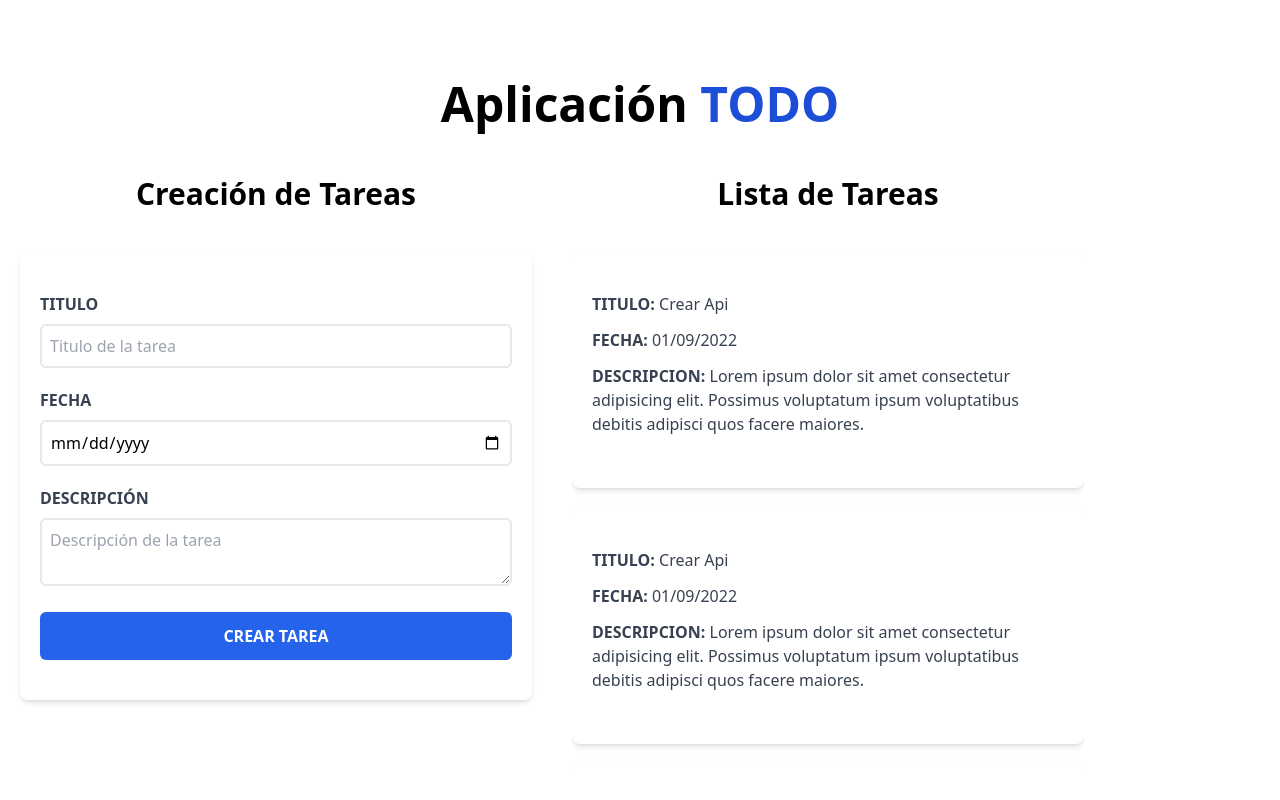
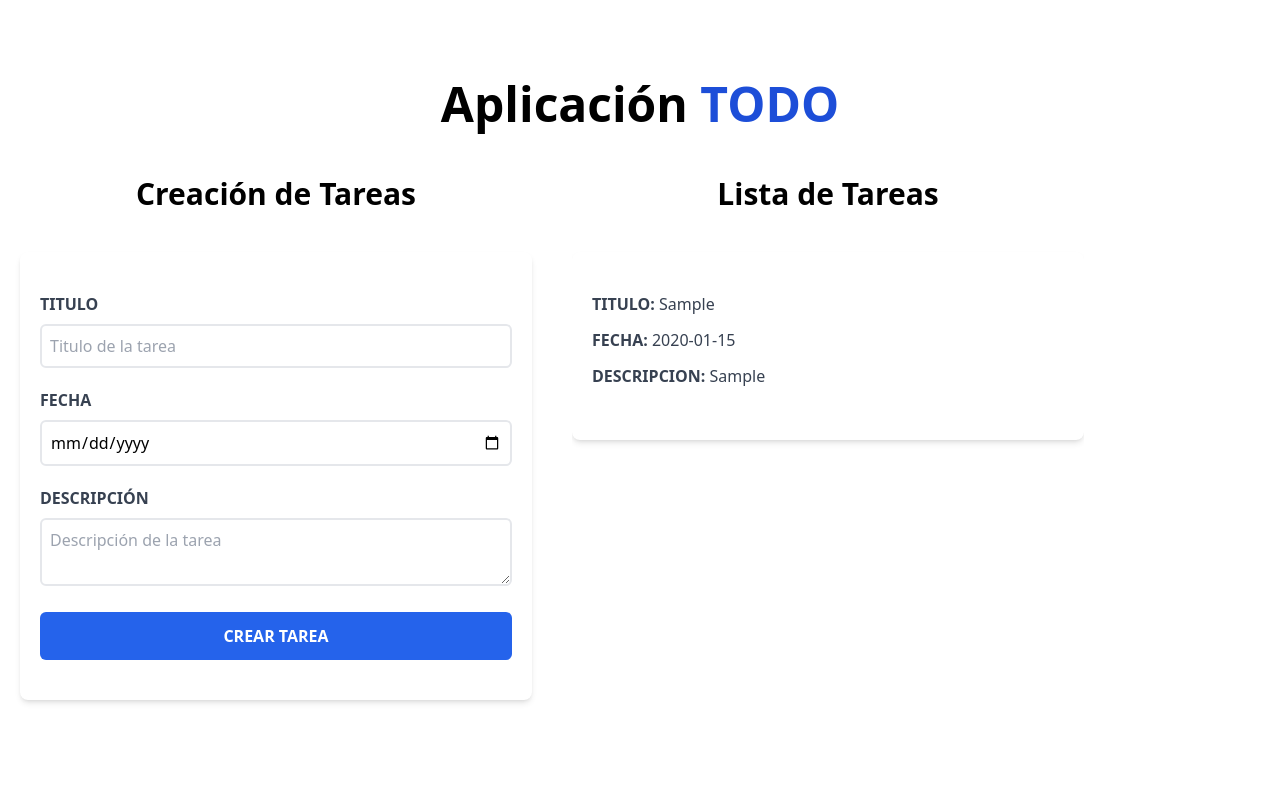
Before and after one commit to yefrid18/react-todo-list, a React (Vite) app: page / in a window 1280 px wide. Both pictures are taken after typing "Sample", "2020-01-15", "Sample" into the empty fields and a click on the input "Crear Tarea". Shown: the top 800 px of the page. Built offline with nearby package versions, Linux system fonts and the light colour scheme.

Commit message:
formulario pasando valores a la lista de tareas ok

```diff
--- a/src/App.jsx
+++ b/src/App.jsx
@@ -15,7 +15,10 @@ export const App = () => {
           tareas={tareas}
           setTareas={setTareas}
         />
-        <ListaTareas />
+        <ListaTareas
+          tareas={tareas}
+
+        />
         </div>
     </div>
   )
--- a/src/components/AlertError.jsx
+++ b/src/components/AlertError.jsx
@@ -1,8 +1,8 @@
 
-export const AlertError = () => {
+export const AlertError = ({mensaje}) => {
   return (
 <div className="bg-red-600 font-bold uppercase text-center text-white p-3 mb-4 rounded-md">
-    <p>Faltan campos por diligenciar 😞</p>
+    <p>{mensaje}</p>
 </div>
 )
 }
--- a/src/components/Form.jsx
+++ b/src/components/Form.jsx
@@ -46,7 +46,7 @@ export const Form = ({ tareas, setTareas }) => {
         onSubmit={handleSubmit}
         className="bg-white shadow-md rounded-lg py-10 px-5 mb-10">
 
-        {error && <AlertError/>}
+        {error && <AlertError mensaje= "Faltan campos por diligenciar 😞" />}
 
         <div className="mb-5">
           <label htmlFor="titulo" className="block text-gray-700 uppercase font-bold">
--- a/src/components/ListaTareas.jsx
+++ b/src/components/ListaTareas.jsx
@@ -1,15 +1,21 @@
 import { Tareas } from "./Tareas"
 
-Tareas
-export const ListaTareas = () => {
+export const ListaTareas = ({tareas}) => {
   return (
     <div className="md:w-1/2 lg:w-2/5 mx-5 mb-10 md:h-screen overflow-scroll">
       <h2 className="font-black text-3xl text-center mb-10">
         Lista de Tareas
       </h2>
-    <Tareas />
-    <Tareas />
-    <Tareas />
+
+    {tareas.map( (tarea) => {
+        return(
+            <Tareas
+                tarea={tarea}
+            />
+        )
+    })}
+
+
     </div>
   )
 }
--- a/src/components/Tareas.jsx
+++ b/src/components/Tareas.jsx
@@ -1,19 +1,18 @@
-
-export const Tareas = () => {
+export const Tareas = ({tarea}) => {
   return (
     <div className="bg-white shadow-md px-5 py-10 rounded-lg mt-5">
       <p className="font-bold mb-3 text-gray-700 uppercase">
-            Titulo:{' '}
-           <span className="font-normal normal-case">Crear Api</span>
+        Titulo: <span className="font-normal normal-case">{tarea.titulo}</span>
       </p>
       <p className="font-bold mb-3 text-gray-700 uppercase">
-            Fecha:{' '}
-           <span className="font-normal normal-case">01/09/2022</span>
+        Fecha: <span className="font-normal normal-case">{tarea.fecha}</span>
       </p>
       <p className="font-bold mb-3 text-gray-700 uppercase">
-            Descripcion:{' '}
-           <span className="font-normal normal-case">Lorem ipsum dolor sit amet consectetur adipisicing elit. Possimus voluptatum ipsum voluptatibus debitis adipisci quos facere maiores.</span>
+        Descripcion:{" "}
+        <span className="font-normal normal-case">
+          {tarea.descripcion}
+        </span>
       </p>
     </div>
-  )
-}
+  );
+};
```
Lines whose indentation alone changed are shown as unchanged.
